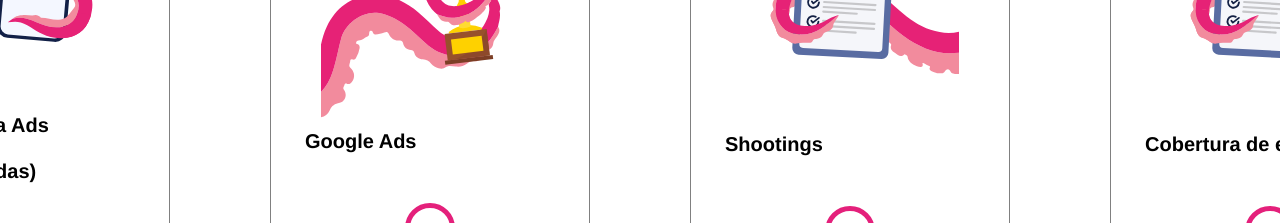
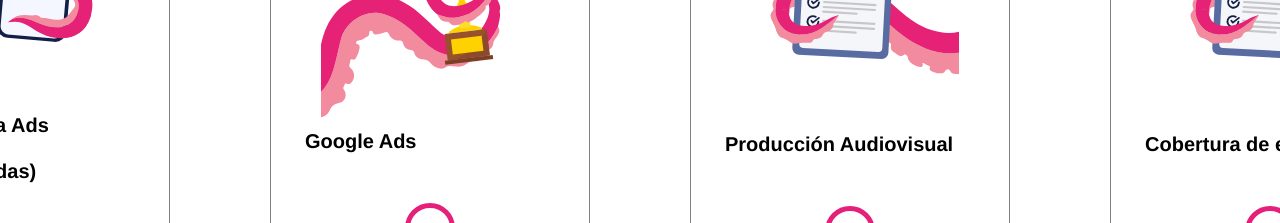
Before and after one commit to jos0034/pagliz, a plain HTML site: page index.html in a window 1280 px wide. Shown: the part 1960-2183 px from the top of the page. Drawn offline with Linux system fonts and the light colour scheme.

Commit message:
Add files via upload

```diff
--- a/index.html
+++ b/index.html
@@ -532,7 +532,7 @@
 		<div class="secciones-3">
 			<img src="seccion-3.svg">
 			<h1>
-				Shootings
+				Producción Audiovisual
 			</h1>
 			<!--<p>
 				Lorem ipsum dolor sit amet, consectetur adipisicing elit, sed do eiusmod
```
